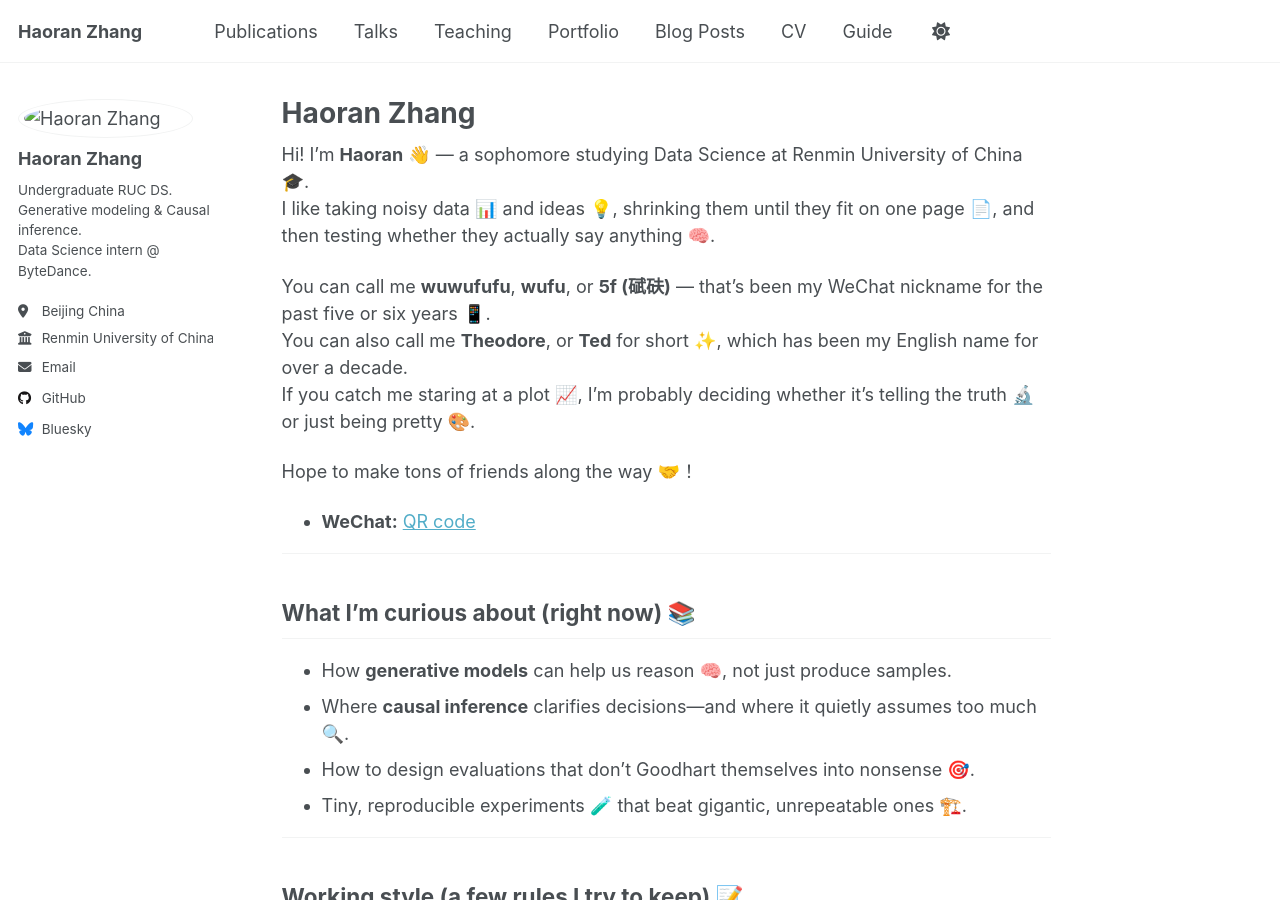
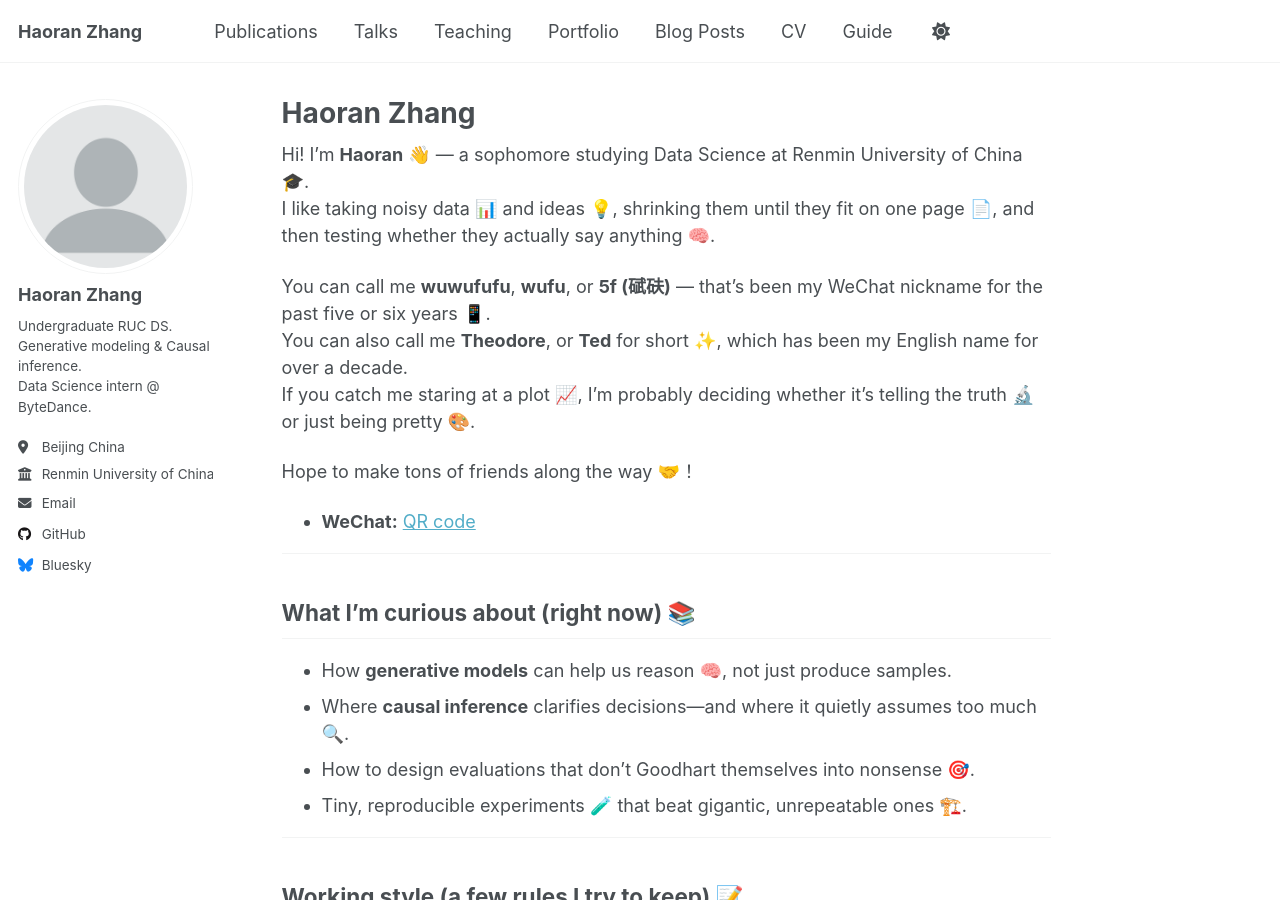
Before and after one commit to wuwufufu/wuwufufu.github.io, a Jekyll site: the page built from _pages/about.md, in a window 1280 px wide and 900 px high. Built offline with Jekyll 4.4.1, drawn with Linux system fonts in a browser that asks for light colours; a script that is not in the unit is left out.

Commit message:
Update _config.yml

```diff
--- a/_config.yml
+++ b/_config.yml
@@ -22,7 +22,7 @@ repository               : "academicpages/academicpages.github.io"
 #               Additional customization can be done by editing /_includes/author-profile.html
 author:
   # Biographic information
-  avatar           : "photo.png"
+  avatar           : "profile.png"
   name             : "Haoran Zhang"
   bio: >-
     Undergraduate RUC DS.<br>
```
